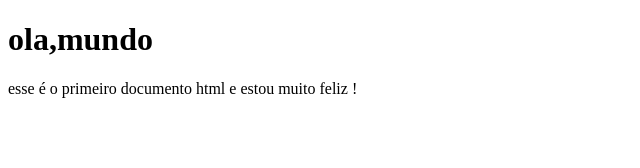
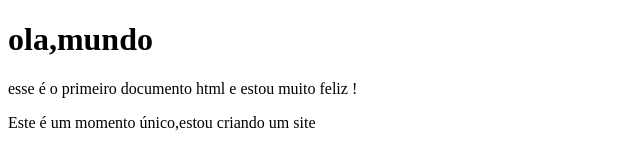
Before and after one commit to Renanluceros/HTML-5-E-CSS3, a plain HTML site: page exercicios/001/index.html in a window 1280 px wide. Shown: the whole page, without its empty margins (0-640 px from the left). Drawn offline with Linux system fonts and the light colour scheme.

Commit message:
Update index.html

```diff
--- a/exercicios/001/index.html
+++ b/exercicios/001/index.html
@@ -9,5 +9,6 @@
 <body>
     <h1>ola,mundo</h1>
     <p>esse é o primeiro documento html e estou muito feliz !</p>
+    <P>Este é um momento único,estou criando um site</P>
 </body>
 </html>
```
